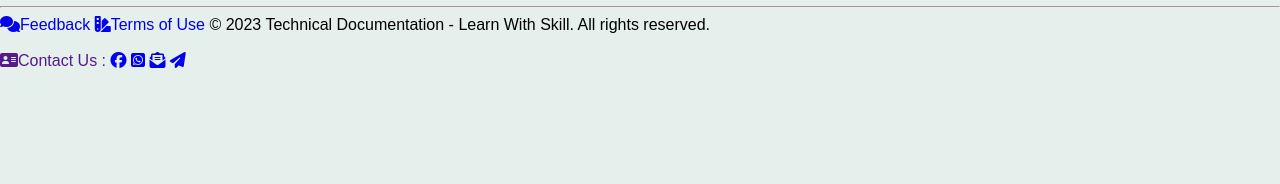
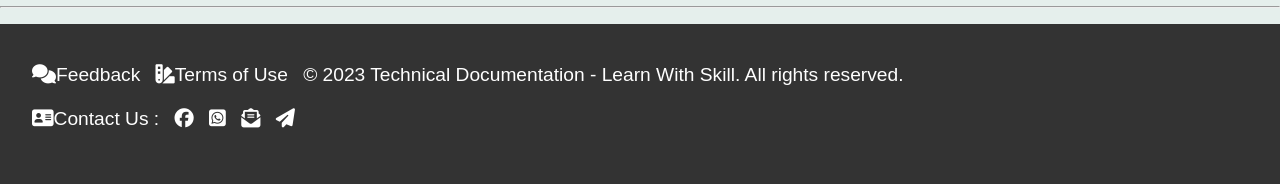
Before and after one commit to NMRanaHamid/Educational_Website_Project, a plain HTML site: page index.html in a window 1280 px wide. Shown: the part 2544-2728 px from the top of the page. Before the commit the page ends 2614 px from the top, so only its background shows below. Drawn offline with nearby package versions, Linux system fonts and the light colour scheme.

Commit message:
Update style.css

```diff
--- a/CSS/style.css
+++ b/CSS/style.css
@@ -335,3 +335,30 @@ button {
 button:hover {
   background-color: #45a049;
 }
+.footer {
+  background-color: var(--white);
+  border-top: var(--border);
+  bottom: 0;
+  left: 0;
+  right: 0;
+  /* text-align: center; */
+  font-size: larger;
+  padding: 2.5rem 2rem;
+  color: white;
+  margin-top: 1rem;
+  z-index: 1000;
+  background-color: #333;
+  height: 80px;
+}
+
+.footer a {
+  color: white;
+  text-decoration: none;
+  margin-right: 10px;
+}
+
+.footer :hover {
+  content: "\00A9";
+  background-color: #542121;
+  margin-right: 5px;
+}
```
